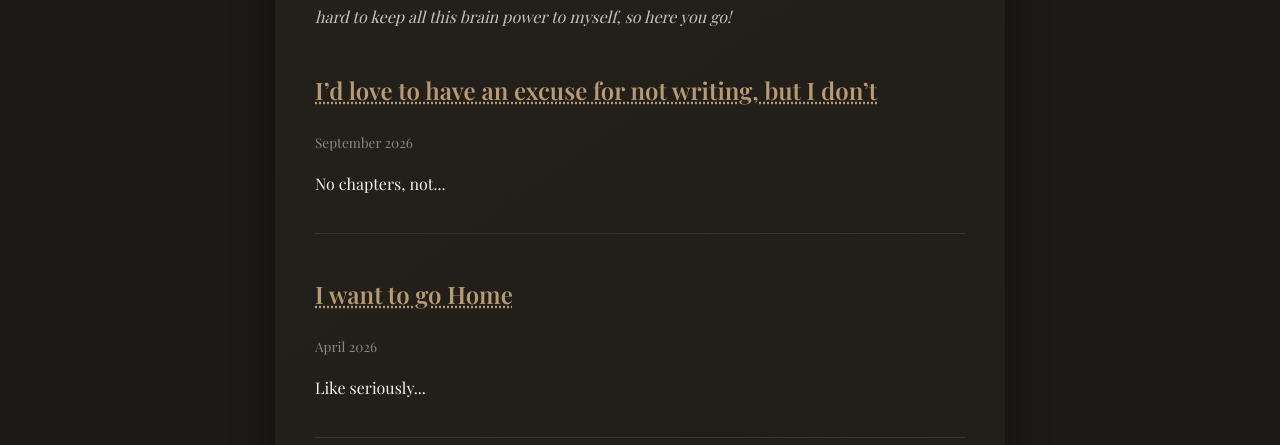
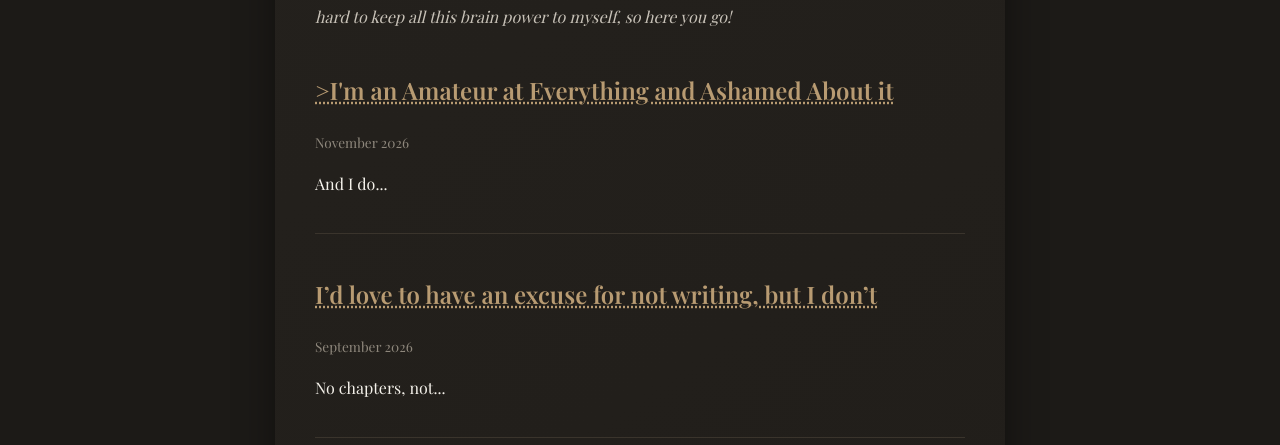
Before and after one commit to starlightsego-prog/starlightsego, a plain HTML site: page index.html in a window 1280 px wide. Shown: the part 354-799 px from the top of the page. Drawn offline with nearby package versions, Linux system fonts and the light colour scheme.

Commit message:
Update index.html

```diff
--- a/index.html
+++ b/index.html
@@ -18,6 +18,13 @@
         hard to keep all this brain power to myself, so here you go!
       </p>
 
+              <div class="post-preview">
+        <h2>
+          <a href="posts/sixth-essay.html">>I'm an Amateur at Everything and Ashamed About it</a>
+        </h2>
+        <p class="date">November 2026</p>
+        <p>And I do...</p>
+      </div>
             <div class="post-preview">
         <h2>
           <a href="posts/fifth-essay.html">I’d love to have an excuse for not writing, but I don’t</a>
```
